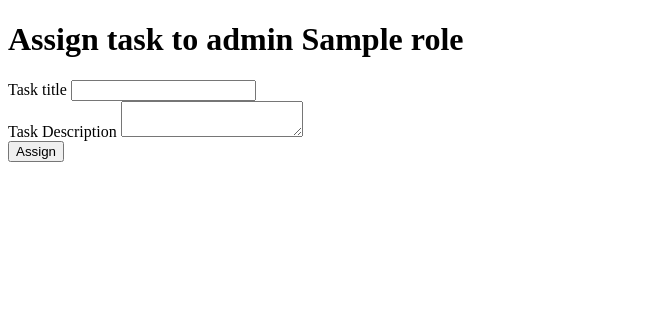
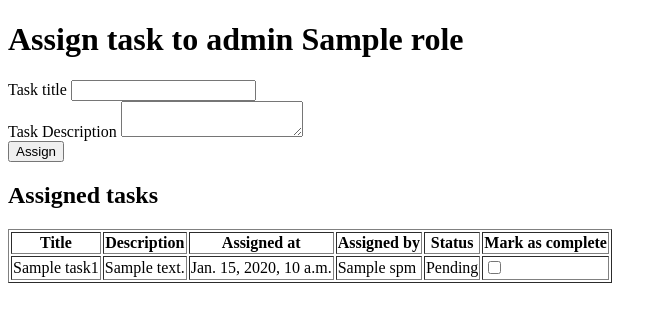
Before and after one commit to sudharsanKEC/django-todo, a Django app: page /spm_assign_task_emp/1 in a window 1280 px wide. Shown: the top 322 px of the page, without its empty margins (0-667 px from the left). Run offline with Django 5.2, Linux system fonts and the light colour scheme; tables that the repository leaves empty hold one stand-in row (values such as "Sample post").

Commit message:
have done upto assigned tasks displaying in the SPM employee task assigning page

```diff
--- a/app1/models.py
+++ b/app1/models.py
@@ -15,6 +15,8 @@ class SPM(models.Model):
     cto=models.ForeignKey(CTO,on_delete=models.CASCADE,related_name='spms')
     name=models.CharField(max_length=100,blank=False,null=False)
     password=models.CharField(max_length=100,blank=False,null=False)
+    def __str__(self):
+        return self.name
 
 class SPM_TASK(models.Model):
     title=models.CharField(max_length=255,blank=False,null=False)
@@ -33,10 +35,10 @@ class EMP_Role(models.Model):
     password=models.CharField(max_length=100,blank=False,null=False)
     company=models.CharField(max_length=25,blank=False,null=False)
 
-class EMP_task(models.Model):
+class EMP_task1(models.Model):
     title=models.CharField(max_length=100,blank=False,null=False)
     description=models.TextField()
     assigned_to=models.ForeignKey(EMP_Role,on_delete=models.CASCADE,related_name="emp")
     created_by=models.ForeignKey(SPM,on_delete=models.CASCADE,related_name="spm_emp")
-    status=models.CharField(max_length=20,blank=False,null=False)
+    status=models.CharField(max_length=20,choices=[("Pending","Pending"),("Completed","Completed")],default="Pending")
     created_at=models.DateTimeField(auto_now_add=True)
--- a/app1/templates/SPM/spm_assign_task_emp.html
+++ b/app1/templates/SPM/spm_assign_task_emp.html
@@ -17,5 +17,32 @@
             <br>
             <button type="submit">Assign</button>
         </form>
+        <h2>Assigned tasks</h2>
+        <div>
+            <table border="1">
+                <tr>
+                    <th>Title</th>
+                    <th>Description</th>
+                    <th>Assigned at</th>
+                    <th>Assigned by</th>
+                    <th>Status</th>
+                    <th>Mark as complete</th>
+                </tr>
+                {% for task in tasks %}
+                <tr>
+                    <td>{{ task.title }}</td>
+                    <td>{{ task.description }}</td>
+                    <td>{{ task.created_at }}</td>
+                    <td>{{ task.created_by }}</td>
+                    <td>{{ task.status }}</td>
+                    <td>
+                        <form method="POST" action="">
+                            <input type="checkbox">
+                        </form>
+                    </td>
+                </tr>
+                {% endfor %}
+            </table>
+        </div>
     </body>
 </html>
--- a/app1/views.py
+++ b/app1/views.py
@@ -214,11 +214,34 @@ def spm_role_creation(request,spm_id):
 
 def spm_assign_task_emp(request,emp_id):
     emp_obj=EMP_Role.objects.filter(emp_id=emp_id).first()
+    tasks=EMP_task1.objects.filter(assigned_to=emp_obj)
     return render(request,"SPM/spm_assign_task_emp.html",
                   {
                       "emp":emp_obj,
+                      "tasks":tasks,
                   }
                   )
 
 def emp_task_creation(request,emp_id):
-    pass
+    emp_obj=EMP_Role.objects.filter(emp_id=emp_id).first()
+    spm_id=emp_obj.emp_spm.spm_id
+    spm_obj=SPM.objects.filter(spm_id=spm_id).first()
+
+    if request.method=="POST":
+        title=request.POST.get('title')
+        description=request.POST.get('task_description')
+
+        EMP_task1.objects.create(
+            title=title,
+            description=description,
+            assigned_to=emp_obj,
+            created_by=spm_obj
+        )
+        messages.success(request,"Task assigned successfully")
+        return redirect("spm_assign_task_emp",emp_obj.emp_id)
+    tasks=EMP_task1.objects.filter(assigned_to=emp_id)
+    return render(request,"SPM/spm_assign_task_emp.html",
+                  {
+                    "tasks":tasks,
+                  }
+                  )
```
Also changed, not shown: app1/migrations/0005_emp_task1_delete_emp_task.py (added).
